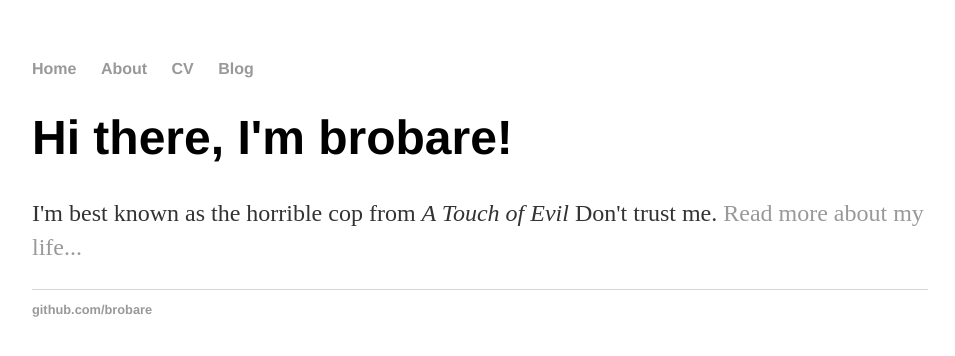
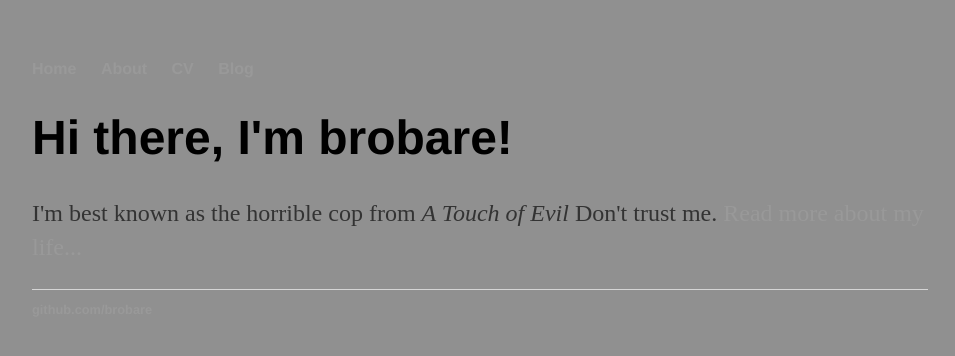
Before and after one commit to brobare/brobare.github.io, a Jekyll site: the page built from index.html, in a window 1280 px wide. Shown: the top 356 px of the page, without its empty margins (160-1115 px from the left). Built offline with Jekyll 4.4.1, drawn with Linux system fonts in a browser that asks for light colours.

Commit message:
Update main.css

```diff
--- a/css/main.css
+++ b/css/main.css
@@ -1,6 +1,7 @@
 body {
     margin: 60px auto;
     width: 70%;
+    background-color: #909090;
 }
 nav ul, footer ul {
     font-family:'Helvetica', 'Arial', 'Sans-Serif';
```
